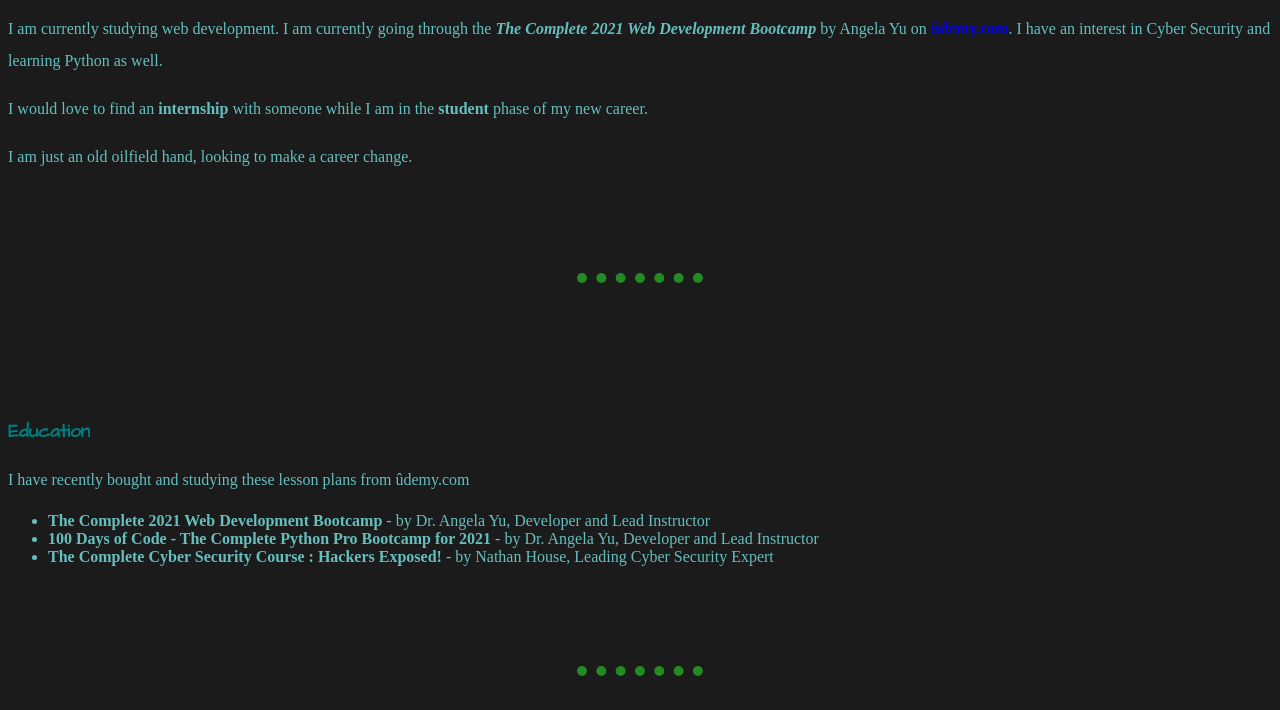
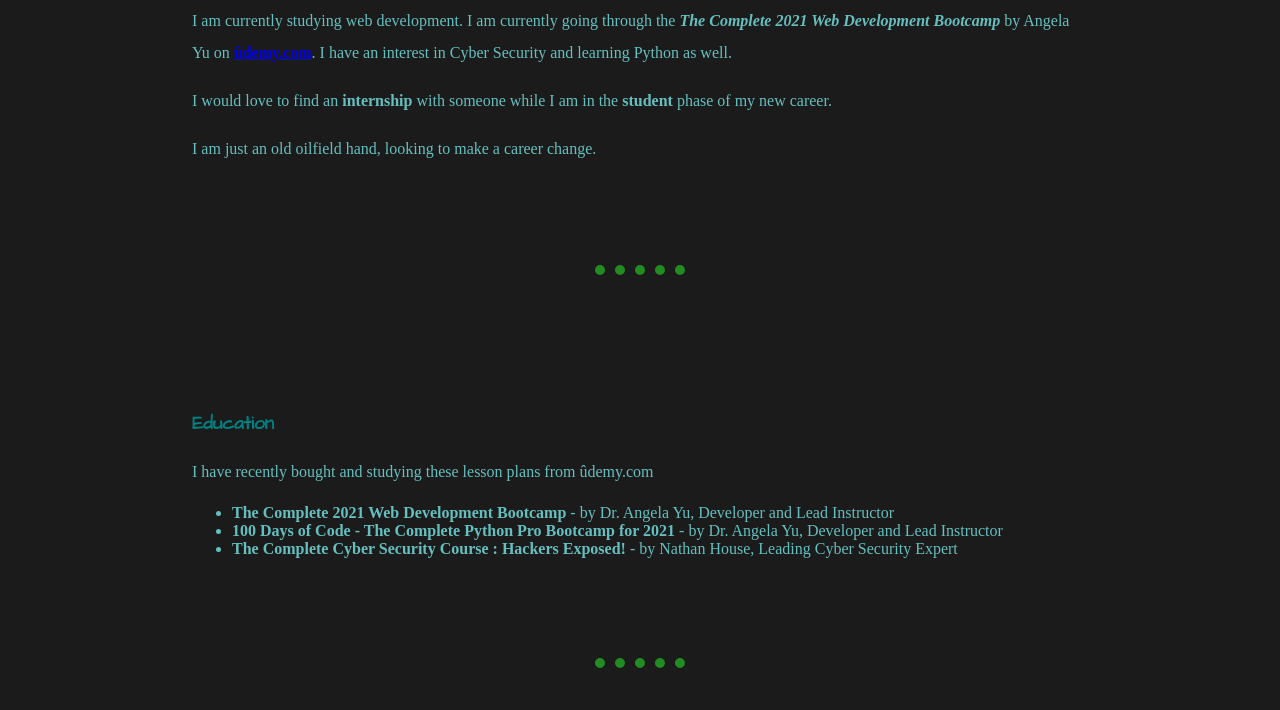
Before and after one commit to JohnEStout/cv1, a plain HTML site: page index.html in a window 1280 px wide. Shown: the part 243-953 px from the top of the page. Drawn offline with Linux system fonts and the light colour scheme.

Commit message:
Update style.css

```diff
--- a/css/style.css
+++ b/css/style.css
@@ -8,6 +8,7 @@
 
 body {
   background-color: #1B1B1B;
+  margin: auto 15% auto;
   /*
   color: #ffffff;
   */
```
